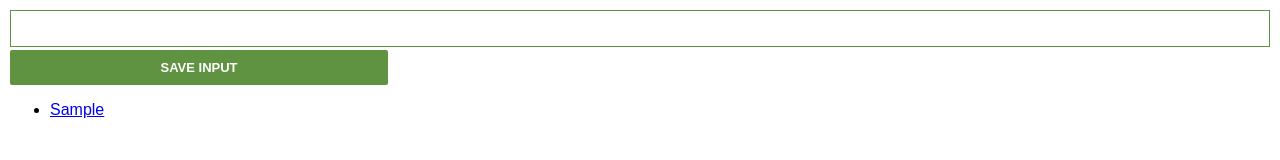
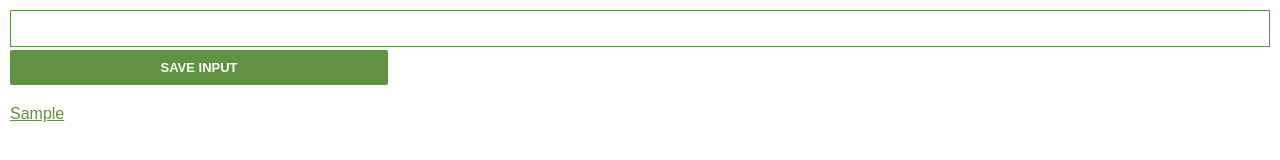
Before and after one commit to 3run0Silva/Chrome-extension, a browser extension: page index.html in a window 1280 px wide. Both pictures are taken after typing "Sample" into the empty fields and a click on the button "SAVE INPUT". Drawn offline with Linux system fonts and the light colour scheme.

Commit message:
Commit before first deployment
1- This will be mostly a backup commit since I'm about to deploy the extension as a prove of concept.

```diff
--- a/script.js
+++ b/script.js
@@ -19,9 +19,8 @@ function renderLeads() {
     for (let i = 0; i < myLeads.length; i++) {
         listItems += `
             <li>
-                <a href= '${myLeads[i]}' target= '_blank'>${myLeads[i]}</a>
+                <a href= '${myLeads[i]}' target = '_blank'>${myLeads[i]}</a>
             </li>`
-        console.log(listItems)
     }
     ulEl.innerHTML = listItems
 }
--- a/style.css
+++ b/style.css
@@ -2,6 +2,7 @@ body {
     margin: 0;
     padding: 10px;
     font-family: Arial, Helvetica, sans-serif;
+    min-width: 400px;
 }
 
 input {
@@ -34,3 +35,17 @@ button {
     text-align: center;
 
 }
+
+ul {
+    margin-top: 20px;
+    list-style: none;
+    padding-left: 0;
+}
+
+li{
+    margin-top: 5px;
+}
+
+a {
+    color: #5f9341;
+}
```
Also changed, not shown: icon.png (added), manifest.json (added).
